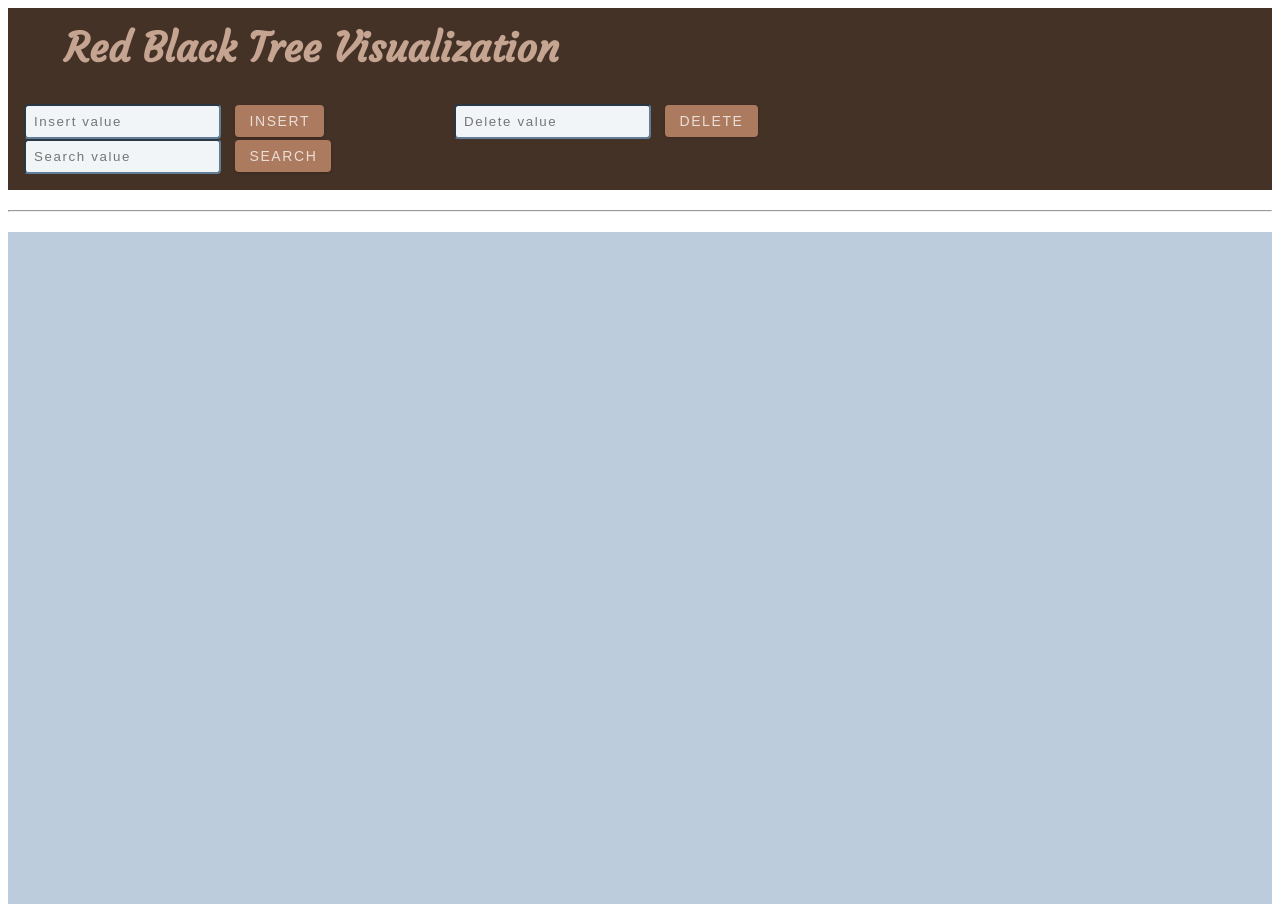
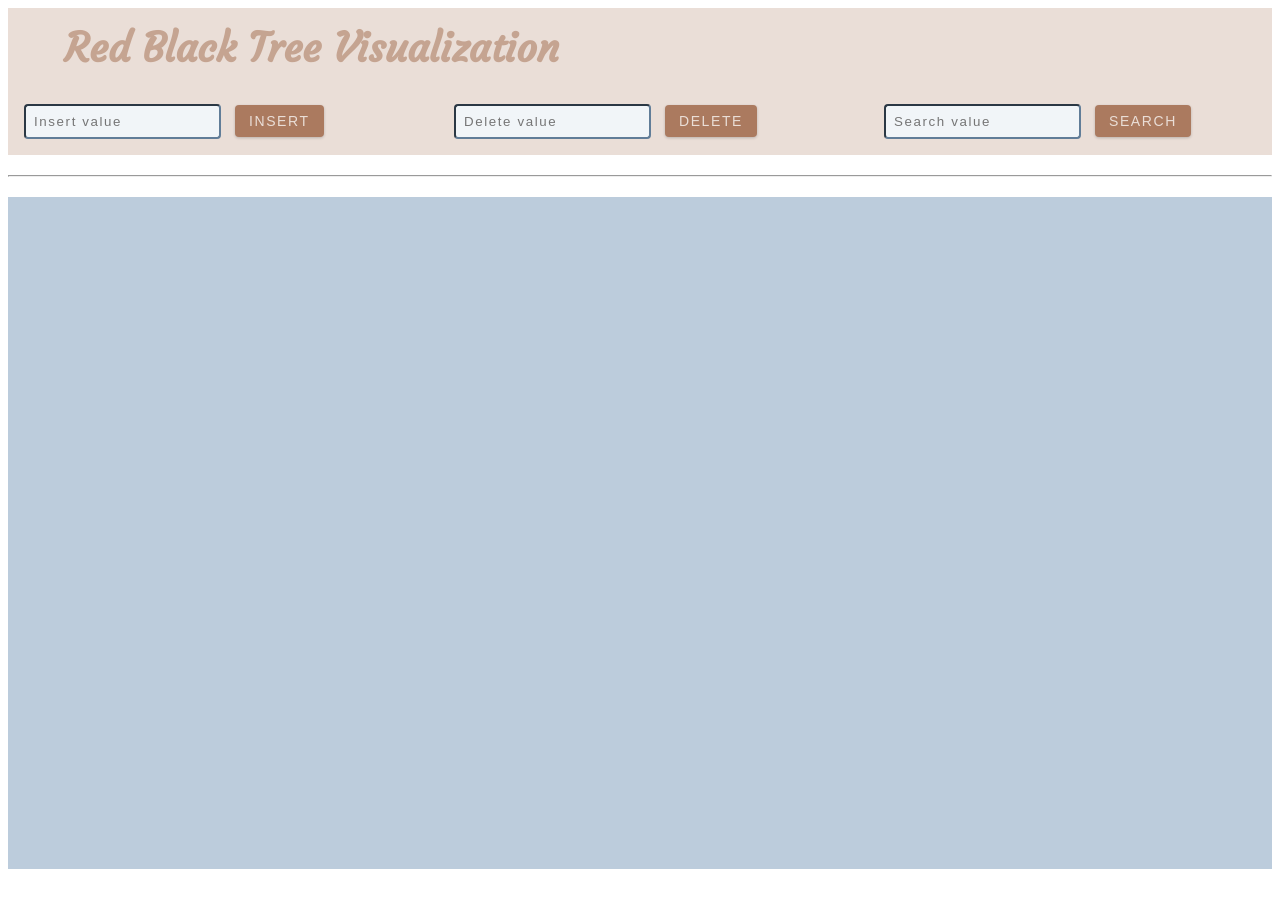
Before and after one commit to UIT-21522883/rb-tree-visualize, a website built with webpack: page index.html in a window 1280 px wide. After the commit the page ends 877 px from the top, so only its background shows below. Built offline with nearby package versions, Linux system fonts and the light colour scheme; a web font is replaced by a local one.

Commit message:
Update styles.css

```diff
--- a/styles.css
+++ b/styles.css
@@ -3,7 +3,7 @@
 Logo fonts
 ===============
 */
-@import url('https://fonts.googleapis.com/  css2?family=Courgette&display=swap');
+@import url('https://fonts.googleapis.com/css2?family=Courgette&display=swap');
 /*
 ===============
 Variables
@@ -52,9 +52,8 @@
 }
 
 body {
-  /* font-family: -apple-system, BlinkMacSystemFont, 'Segoe UI', Roboto, Oxygen,
-    Ubuntu, Cantarell, 'Open Sans', 'Helvetica Neue', sans-serif; */
-    font-family: 'Lucida Sans', 'Lucida Sans Regular', 'Lucida Grande', 'Lucida Sans Unicode', Geneva, Verdana, sans-serif  ;
+  font-family: -apple-system, BlinkMacSystemFont, 'Segoe UI', Roboto, Oxygen,
+    Ubuntu, Cantarell, 'Open Sans', 'Helvetica Neue', sans-serif;
   background: var(--clr-white);
   color: var(--clr-grey-1);
   line-height: 1.5;
@@ -81,12 +80,12 @@
 }
 
 .section-1 {
-  background-color: var(--clr-primary-1);
+  background-color: var(--clr-primary-10);
 }
 
 .form_control {
   display: grid;
-  grid-template-columns: 400px 400px;
+  grid-template-columns: 400px 400px 400px;
   column-gap: 30px;
   margin-bottom: 1.25rem;
   padding: 1rem;
```
